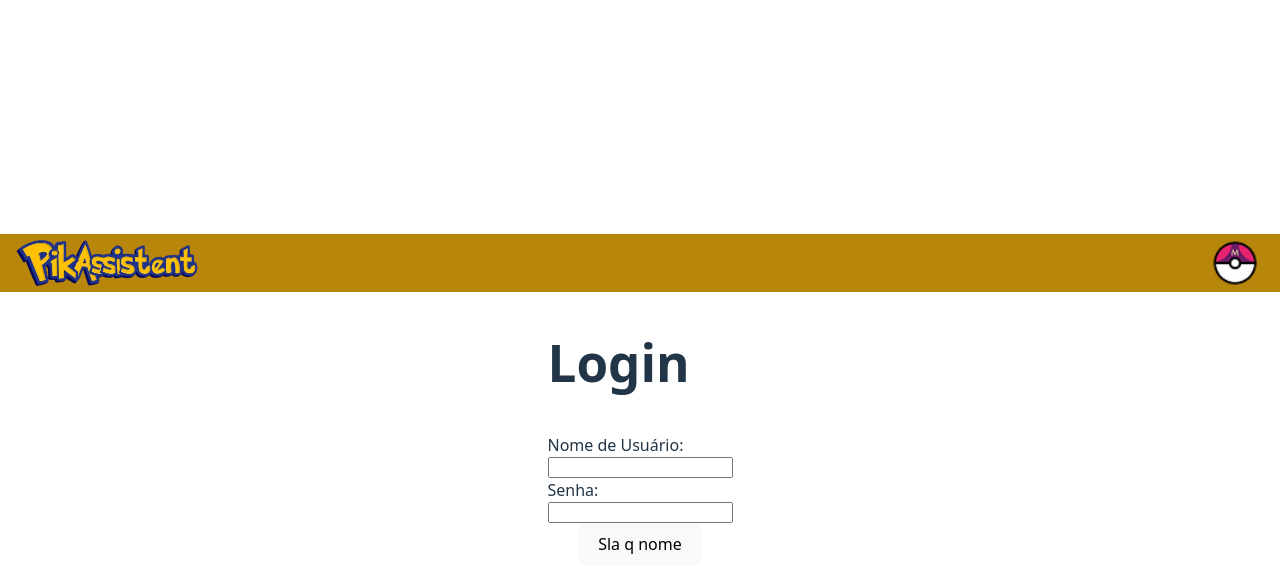
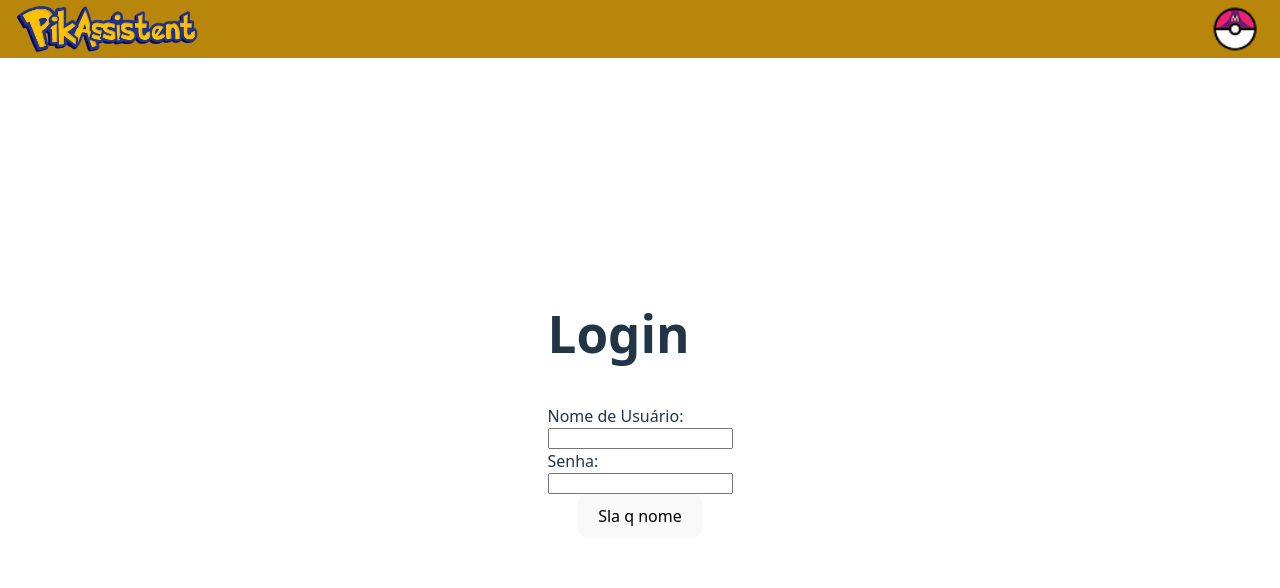
Before and after one commit to HostinsVi/Pikassistent, a React (Vite) app: page /login in a window 1280 px wide. Shown: the top 588 px of the page. Built offline with nearby package versions, Linux system fonts and the light colour scheme.

Commit message:
fix: fixed the blankPage error

```diff
--- a/src/assets/img/index.jsx
+++ b/src/assets/img/index.jsx
@@ -6,6 +6,7 @@ import background from './background.jpeg';
 import loginbgg from './loginbgg.jpeg';
 import logo from './logo.jpeg';
 import pika from './pika.png';
+import icon2 from './icon2.png';
 
 
 
@@ -18,5 +19,5 @@ export {
     loginbgg,
     logo,
     pika,
-
+    icon2
 };
--- a/src/components/header/header.jsx
+++ b/src/components/header/header.jsx
@@ -1,12 +1,17 @@
 import { logo, masterBall } from "../../assets/img";
-import './Header.css';
+import "./Header.css";
 
-function Header(state) {
-    return (
-        <header className={`header_container ${state === 'absolute' ? 'absoluteHeader' : null}`}>
-            <img src={logo} alt="" /><img src={masterBall} alt="" />
-        </header>
-    );
+function Header({ state }) {
+  return (
+    <header
+      className={`header_container ${
+        state === "absolute" ? "absoluteHeader" : null
+      }`}
+    >
+      <img src={logo} alt="" />
+      <img src={masterBall} alt="" />
+    </header>
+  );
 }
 
 export default Header;
--- a/src/hooks/getDevice.js
+++ b/src/hooks/getDevice.js
@@ -0,0 +1,5 @@
+const getDevice = () => {
+
+}
+
+export default getDevice;
--- a/src/pages/chatbot.jsx
+++ b/src/pages/chatbot.jsx
@@ -1,5 +1,5 @@
 import React from 'react';
-import {pika, icon2} from "../../assets/img";
+import {pika, icon2} from "../assets/img/";
 
 function ChatInput(){
   return(
--- a/src/pages/landingPage/landingPage.jsx
+++ b/src/pages/landingPage/landingPage.jsx
@@ -2,17 +2,12 @@ import { useEffect, useState } from "react";
 import FastAccess from "../../components/fastAccess/fastAccess.jsx";
 import Header from "../../components/header/header.jsx";
 import "./landingPage.css";
-import getDevice from "../../hooks/getDevice.js";
 import { useNavigate } from "react-router-dom";
 
 function LandingPage() {
-  const [device, setDevice] = useState();
+
   const navigate = useNavigate();
 
-  useEffect(() => {
-    setDevice(getDevice());
-    console.log(device)
-  }, [device]);
 
   return (
     <section className="landingPage_container">
--- a/src/pages/login/login.jsx
+++ b/src/pages/login/login.jsx
@@ -16,7 +16,7 @@ function Login() {
 
   return (
     <section className="login_container">
-      <Header state="dinamic"/>
+      <Header state="absolute"/>
       <main className="login_content">
         <h1>Login</h1>
         <section className="loginInput_container">
@@ -36,7 +36,7 @@ function Login() {
           />
         </section>
       </main>
-      <button onClick={handleLogin()}>Sla q nome</button>
+      <button onClick={() => handleLogin()}>Sla q nome</button>
     </section>
   );
 }
```
